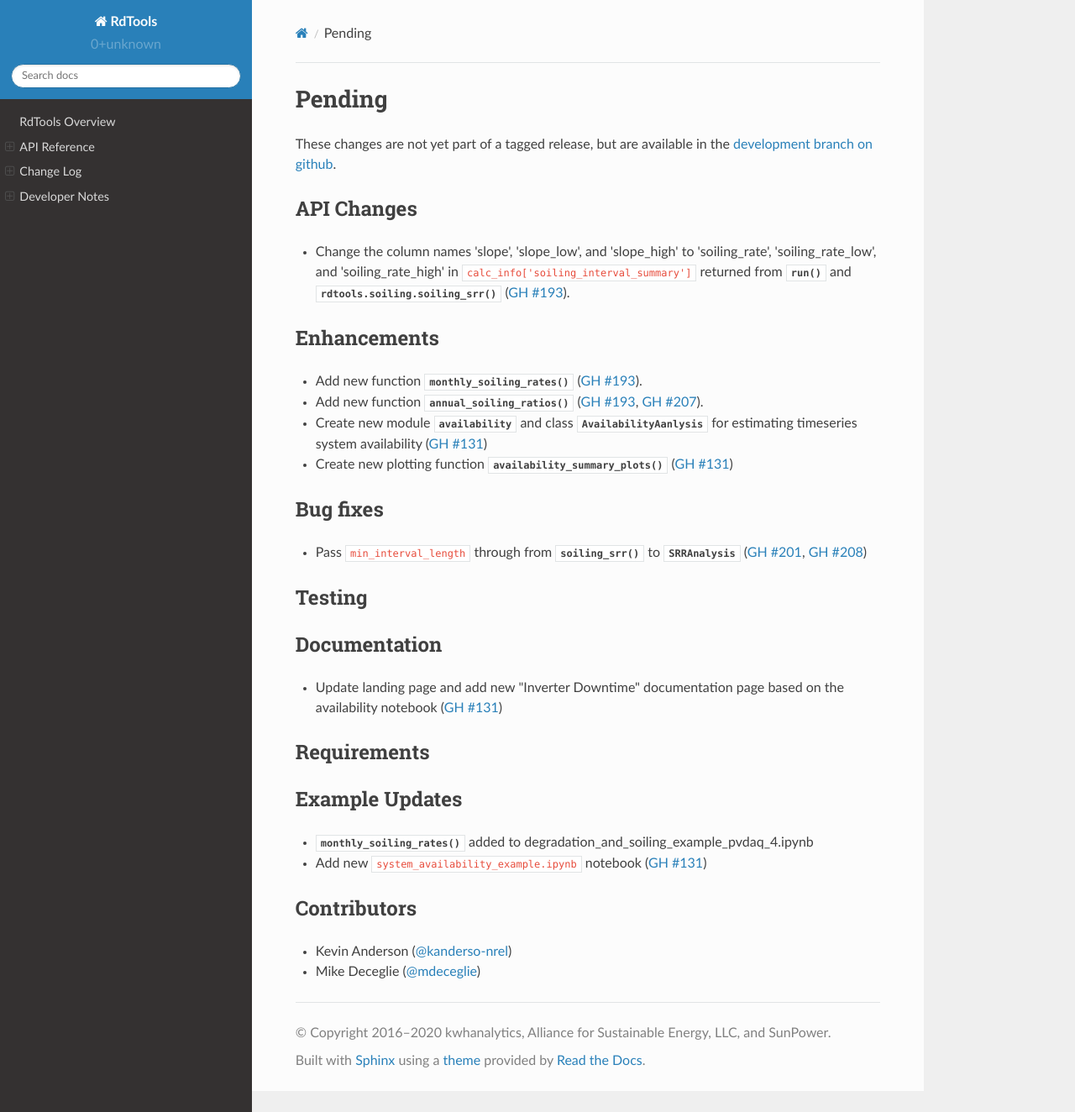
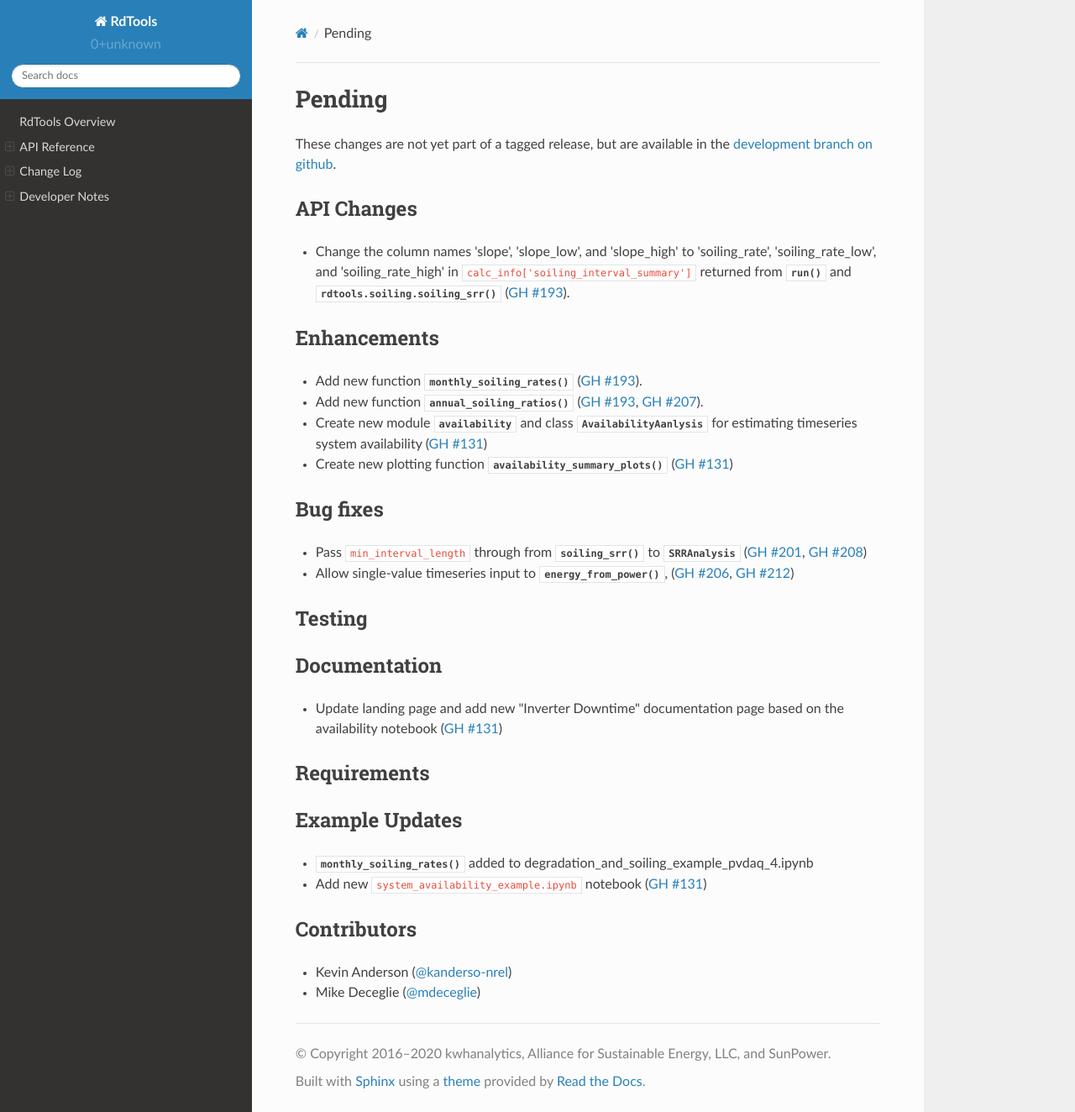
Before and after one commit to NREL/rdtools, a Sphinx documentation site: the page built from docs/sphinx/source/changelog/pending.rst, in a window 1280 px wide and 1324 px high. Shown: the whole window at 84% size. Built offline with Sphinx 7.4.7 and the Read the Docs theme 2.0.0, drawn with Linux system fonts in a browser that asks for light colours; pages that are not in the unit, such as notebooks, are missing from menus.

Commit message:
changelog

```diff
--- a/docs/sphinx/source/changelog/pending.rst
+++ b/docs/sphinx/source/changelog/pending.rst
@@ -25,6 +25,8 @@ Bug fixes
 ---------
 * Pass ``min_interval_length`` through from :py:func:`~rdtools.soiling.soiling_srr`
   to :py:class:`~rdtools.soiling.SRRAnalysis` (:issue:`201`, :pull:`208`)
+* Allow single-value timeseries input to :py:func:`~rdtools.normalization.energy_from_power`,
+  (:issue:`206`, :pull:`212`)
 
 
 Testing
```
